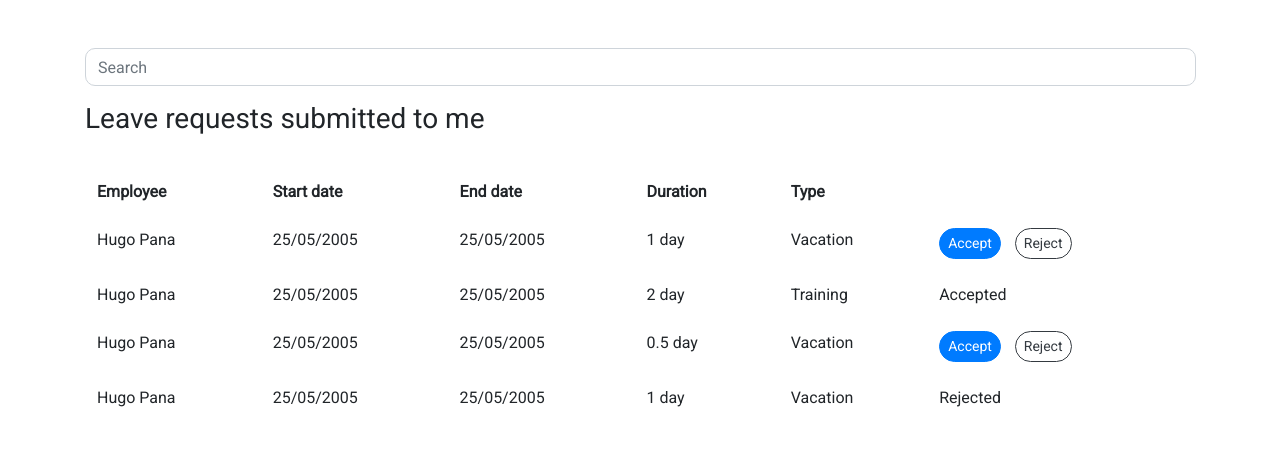
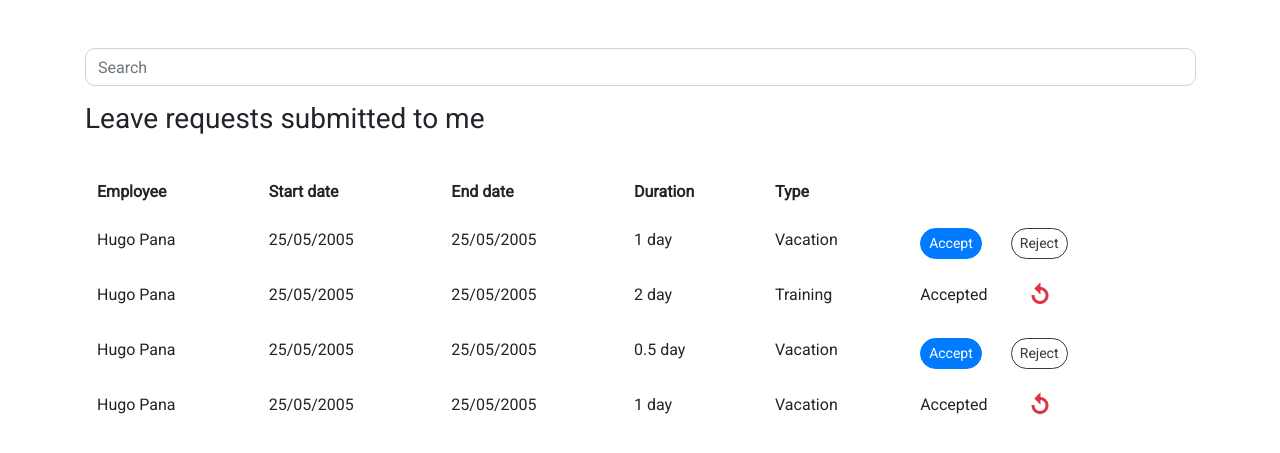
Before and after one commit to pnc-virtual-company/2020-G7-LMS, a CodeIgniter 4 app: template app/Views/leaves/leave.php in a window 1280 px wide. Shown: the part 66-519 px from the top of the page. Run offline with PHP 8.4 and a stand-in for CodeIgniter, Linux system fonts and the light colour scheme; the template is opened without the code that fills it, so the values that code supplies are empty; some libraries are stand-ins or nearby versions.

Commit message:
#11 update leave of icons

```diff
--- a/app/Views/leaves/leave.php
+++ b/app/Views/leaves/leave.php
@@ -1,6 +1,3 @@
-
-<!-- Load icon library -->
-<link rel="stylesheet" href="https://cdnjs.cloudflare.com/ajax/libs/font-awesome/4.7.0/css/font-awesome.min.css">
 <?= $this->extend('layouts/main') ?>
 <?= $this->section('content') ?>
 <?= $this->include('layouts/menu') ?>
@@ -39,7 +36,10 @@
                     <td>25/05/2005</td>
                     <td>2 day</td>
                     <td>Training</td>
-                    <td>Accepted</td>
+                    <td>
+                    <span class = "float-left">Accepted</span>
+                    <a><i class="material-icons text-danger font-weight-bolder ">replay</i></a>
+                    </td>
             </tbody>
             <tbody>
                     <td>Hugo Pana</td>
@@ -58,7 +58,10 @@
                     <td>25/05/2005</td>
                     <td>1 day</td>
                     <td>Vacation</td>
-                    <td>Rejected</td>
+                    <td>
+                        <span class = "float-left">Accepted</span>
+                        <a><i class="material-icons text-danger font-weight-bolder ">replay</i></a>
+                    </td>
             </tbody>
             </table>
                 </form>
@@ -66,5 +69,4 @@
         </div>
     </div>
 </div>
-
 <?= $this->endSection() ?>
--- a/public/css/custom.css
+++ b/public/css/custom.css
@@ -105,5 +105,8 @@ a{
 }
 .btn2{
   border-radius: 20px;
-  margin-left: 10px;
+  margin-left: 25px;
 }
+.replay{
+  margin-left: 50px;
+}
```
